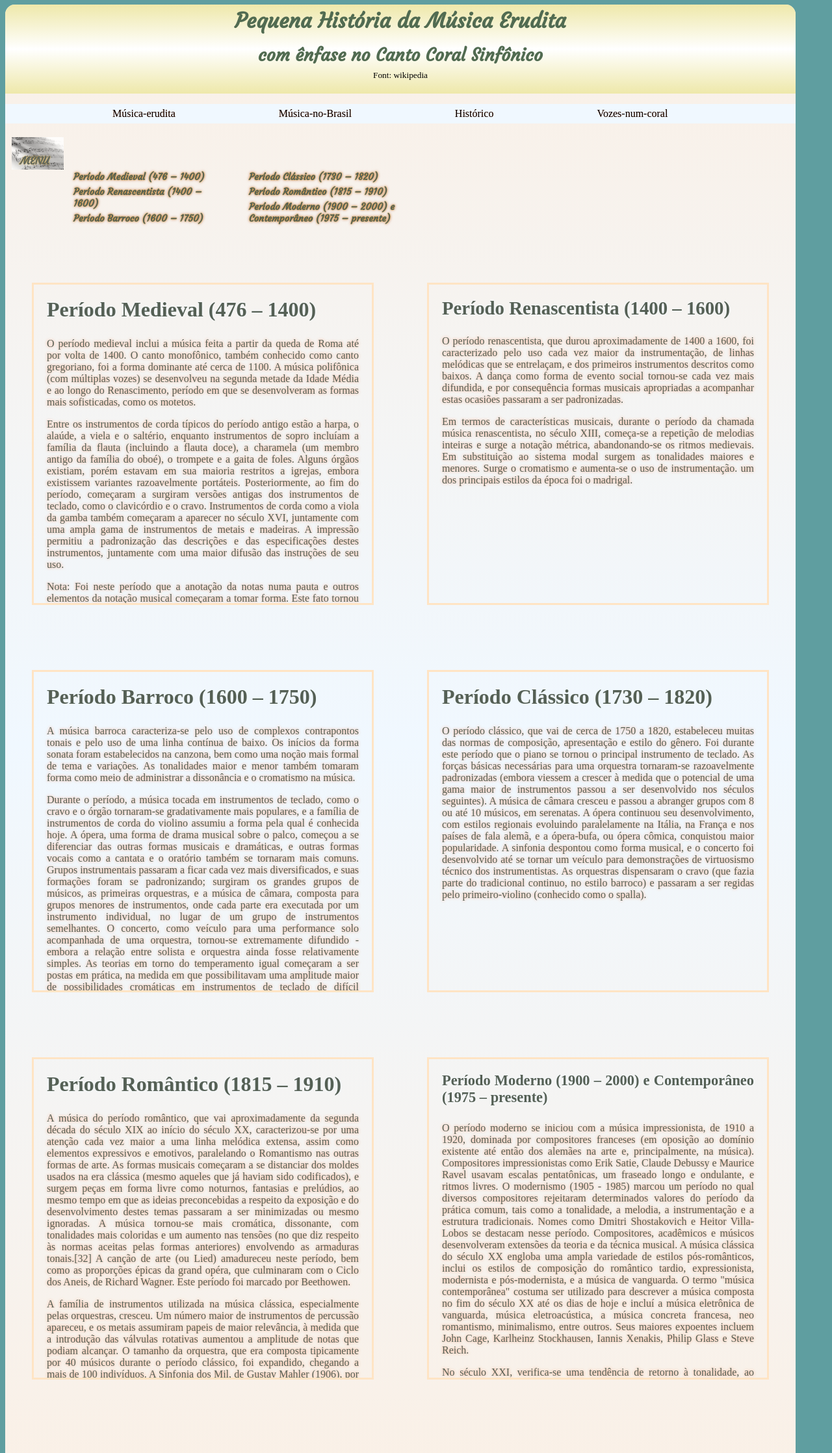
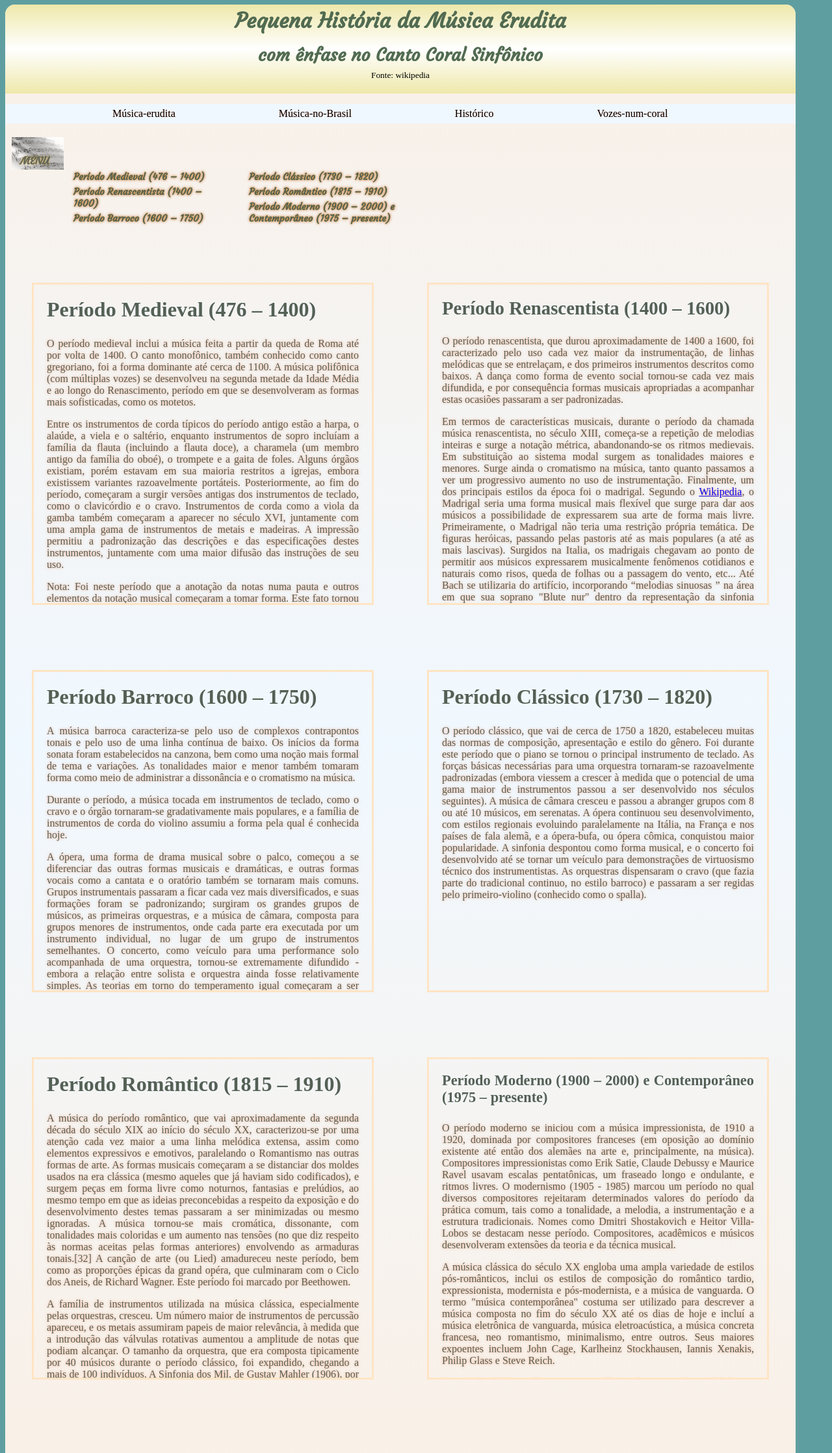
Before and after one commit to ahoymarcus/ahoymarcus.github.io, a plain HTML site: page coral-historico.html in a window 1280 px wide. Shown: the part 57-2293 px from the top of the page at 65% size. Drawn offline with nearby package versions, Linux system fonts and the light colour scheme; a web font is replaced by a local one.

Commit message:
Correções gerais, especialmente na pag de historico.

```diff
--- a/coral-historico.html
+++ b/coral-historico.html
@@ -61,7 +61,7 @@
 	<header>
 		<h1>Pequena História da Música Erudita</h1>
 		<h2>com ênfase no Canto Coral Sinfônico</h2>
-		<p><small>Font: wikipedia</small></p>
+		<p><small>Fonte: wikipedia</small></p>
 	</header>
 
 	<nav class="nav-principal">
@@ -96,18 +96,19 @@
 			<div class="periodo-medieval" id="periodo-medieval">
 			<h1>Período Medieval (476 – 1400)</h1>
 			<p>O período medieval inclui a música feita a partir da queda de Roma até por volta de 1400. O canto monofônico, também conhecido como canto gregoriano, foi a forma dominante até cerca de 1100. A música polifônica (com múltiplas vozes) se desenvolveu na segunda metade da Idade Média e ao longo do Renascimento, período em que se desenvolveram as formas mais sofisticadas, como os motetos.</p>
-			<p>Entre os instrumentos de corda típicos do período antigo estão a harpa, o alaúde, a viela e o saltério, enquanto instrumentos de sopro incluíam a família da flauta (incluindo a flauta doce), a charamela (um membro antigo da família do oboé), o trompete e a gaita de foles. Alguns órgãos existiam, porém estavam em sua maioria restritos a igrejas, embora existissem variantes razoavelmente portáteis. Posteriormente, ao fim do período, começaram a surgiram versões antigas dos instrumentos de teclado, como o clavicórdio e o cravo. Instrumentos de corda como a viola da gamba também começaram a aparecer no século XVI, juntamente com uma ampla gama de instrumentos de metais e madeiras. A impressão permitiu a padronização das descrições e das especificações destes instrumentos, juntamente com uma maior difusão das instruções de seu uso.</p>
+			<p>Entre os instrumentos de corda típicos do período antigo estão a harpa, o alaúde, a viela e o saltério, enquanto instrumentos de sopro incluíam a família da flauta (incluindo a flauta doce), a charamela (um membro antigo da família do oboé), o trompete e a gaita de foles. Alguns órgãos existiam, porém estavam em sua maioria restritos a igrejas, embora existissem variantes razoavelmente portáteis. Posteriormente, ao fim do período, começaram a surgir versões antigas dos instrumentos de teclado, como o clavicórdio e o cravo. Instrumentos de corda como a viola da gamba também começaram a aparecer no século XVI, juntamente com uma ampla gama de instrumentos de metais e madeiras. A impressão permitiu a padronização das descrições e das especificações destes instrumentos, juntamente com uma maior difusão das instruções de seu uso.</p>
 			<p>Nota: Foi neste período que a anotação da notas numa pauta e outros elementos da notação musical começaram a tomar forma. Este fato tornou possível a separação da composição de uma peça de música de sua transmissão; sem a música escrita, a transmissão era oral, e estava sujeita a mudanças cada vez que era retransmitida. Com uma partitura, uma obra musical podia ser executada em toda a sua integridade sem a necessidade da presença do compositor. A invenção da prensa de tipos móveis, no século XV, teve grandes consequências na conservação e transmissão da música feita a partir deste período.</p>
 		</div>
 		<div class="periodo-renascentista" id="periodo-renascentista">
 			<h1>Período Renascentista (1400 – 1600)</h1>
 			<p>O período renascentista, que durou aproximadamente de 1400 a 1600, foi caracterizado pelo uso cada vez maior da instrumentação, de linhas melódicas que se entrelaçam, e dos primeiros instrumentos descritos como baixos. A dança como forma de evento social tornou-se cada vez mais difundida, e por consequência formas musicais apropriadas a acompanhar estas ocasiões passaram a ser padronizadas.</p>
-			<p>Em termos de características musicais, durante o período da chamada música renascentista, no século XIII, começa-se a repetição de melodias inteiras e surge a notação métrica, abandonando-se os ritmos medievais. Em substituição ao sistema modal surgem as tonalidades maiores e menores. Surge o cromatismo e aumenta-se o uso de instrumentação. um dos principais estilos da época foi o madrigal.</p>
+			<p>Em termos de características musicais, durante o período da chamada música renascentista, no século XIII, começa-se a repetição de melodias inteiras e surge a notação métrica, abandonando-se os ritmos medievais. Em substituição ao sistema modal surgem as tonalidades maiores e menores. Surge ainda o cromatismo na música, tanto quanto passamos a ver um progressivo aumento no uso de instrumentação. Finalmente, um dos principais estilos da época foi o madrigal. Segundo o <a href="https://pt.wikipedia.org/wiki/Madrigal">Wikipedia</a>, o Madrigal seria uma forma musical mais flexível que surge para dar aos músicos a possibilidade de expressarem sua arte de forma mais livre. Primeiramente, o Madrigal não teria uma restrição própria temática. De figuras heróicas, passando pelas pastoris até as mais populares (a até as mais lascivas). Surgidos na Italia, os madrigais chegavam ao ponto de permitir aos músicos expressarem musicalmente fenômenos cotidianos e naturais como risos, queda de folhas ou a passagem do vento, etc... Até Bach se utilizaria do artifício, incorporando <q>melodias sinuosas </q> na área em que sua soprano "Blute nur" dentro da representação da sinfonia <cite>Paixão Segundo São Mateus</cite> apresenta a figura da serpente.</p>
 		</div>
 		<div class="periodo-barroco" id="periodo-barroco">
 			<h1>Período Barroco (1600 – 1750)</h1>
 			<p>A música barroca caracteriza-se pelo uso de complexos contrapontos tonais e pelo uso de uma linha contínua de baixo. Os inícios da forma sonata foram estabelecidos na canzona, bem como uma noção mais formal de tema e variações. As tonalidades maior e menor também tomaram forma como meio de administrar a dissonância e o cromatismo na música.</p>
-			<p>Durante o período, a música tocada em instrumentos de teclado, como o cravo e o órgão tornaram-se gradativamente mais populares, e a família de instrumentos de corda do violino assumiu a forma pela qual é conhecida hoje. A ópera, uma forma de drama musical sobre o palco, começou a se diferenciar das outras formas musicais e dramáticas, e outras formas vocais como a cantata e o oratório também se tornaram mais comuns. Grupos instrumentais passaram a ficar cada vez mais diversificados, e suas formações foram se padronizando; surgiram os grandes grupos de músicos, as primeiras orquestras, e a música de câmara, composta para grupos menores de instrumentos, onde cada parte era executada por um instrumento individual, no lugar de um grupo de instrumentos semelhantes. O concerto, como veículo para uma performance solo acompanhada de uma orquestra, tornou-se extremamente difundido - embora a relação entre solista e orquestra ainda fosse relativamente simples. As teorias em torno do temperamento igual começaram a ser postas em prática, na medida em que possibilitavam uma amplitude maior de possibilidades cromáticas em instrumentos de teclado de difícil afinação. O temperamento igual possibilitou, por exemplo, a composição do Cravo Bem Temperado, de Johann Sebastian Bach.</p>
+			<p>Durante o período, a música tocada em instrumentos de teclado, como o cravo e o órgão tornaram-se gradativamente mais populares, e a família de instrumentos de corda do violino assumiu a forma pela qual é conhecida hoje.</p>
+			<p>A ópera, uma forma de drama musical sobre o palco, começou a se diferenciar das outras formas musicais e dramáticas, e outras formas vocais como a cantata e o oratório também se tornaram mais comuns. Grupos instrumentais passaram a ficar cada vez mais diversificados, e suas formações foram se padronizando; surgiram os grandes grupos de músicos, as primeiras orquestras, e a música de câmara, composta para grupos menores de instrumentos, onde cada parte era executada por um instrumento individual, no lugar de um grupo de instrumentos semelhantes. O concerto, como veículo para uma performance solo acompanhada de uma orquestra, tornou-se extremamente difundido - embora a relação entre solista e orquestra ainda fosse relativamente simples. As teorias em torno do temperamento igual começaram a ser postas em prática, na medida em que possibilitavam uma amplitude maior de possibilidades cromáticas em instrumentos de teclado de difícil afinação. O temperamento igual possibilitou, por exemplo, a composição do Cravo Bem Temperado, de Johann Sebastian Bach.</p>
 		</div>
 		<div class="periodo-classico" id="periodo-classico">
 			<h1>Período Clássico (1730 – 1820)</h1>
@@ -120,7 +121,8 @@
 		</div>
 		<div class="secxx" id="secxx">
 			<h1>Período Moderno (1900 – 2000) e Contemporâneo (1975 – presente)</h1>
-			<p>O período moderno se iniciou com a música impressionista, de 1910 a 1920, dominada por compositores franceses (em oposição ao domínio existente até então dos alemães na arte e, principalmente, na música). Compositores impressionistas como Erik Satie, Claude Debussy e Maurice Ravel usavam escalas pentatônicas, um fraseado longo e ondulante, e ritmos livres. O modernismo (1905 - 1985) marcou um período no qual diversos compositores rejeitaram determinados valores do período da prática comum, tais como a tonalidade, a melodia, a instrumentação e a estrutura tradicionais. Nomes como Dmitri Shostakovich e Heitor Villa-Lobos se destacam nesse período. Compositores, acadêmicos e músicos desenvolveram extensões da teoria e da técnica musical. A música clássica do século XX engloba uma ampla variedade de estilos pós-românticos, inclui os estilos de composição do romântico tardio, expressionista, modernista e pós-modernista, e a música de vanguarda. O termo "música contemporânea" costuma ser utilizado para descrever a música composta no fim do século XX até os dias de hoje e incluí a música eletrônica de vanguarda, música eletroacústica, a música concreta francesa, neo romantismo, minimalismo, entre outros. Seus maiores expoentes incluem John Cage, Karlheinz Stockhausen, Iannis Xenakis, Philip Glass e Steve Reich.</p>
+			<p>O período moderno se iniciou com a música impressionista, de 1910 a 1920, dominada por compositores franceses (em oposição ao domínio existente até então dos alemães na arte e, principalmente, na música). Compositores impressionistas como Erik Satie, Claude Debussy e Maurice Ravel usavam escalas pentatônicas, um fraseado longo e ondulante, e ritmos livres. O modernismo (1905 - 1985) marcou um período no qual diversos compositores rejeitaram determinados valores do período da prática comum, tais como a tonalidade, a melodia, a instrumentação e a estrutura tradicionais. Nomes como Dmitri Shostakovich e Heitor Villa-Lobos se destacam nesse período. Compositores, acadêmicos e músicos desenvolveram extensões da teoria e da técnica musical.</p>
+			<p>A música clássica do século XX engloba uma ampla variedade de estilos pós-românticos, inclui os estilos de composição do romântico tardio, expressionista, modernista e pós-modernista, e a música de vanguarda. O termo "música contemporânea" costuma ser utilizado para descrever a música composta no fim do século XX até os dias de hoje e incluí a música eletrônica de vanguarda, música eletroacústica, a música concreta francesa, neo romantismo, minimalismo, entre outros. Seus maiores expoentes incluem John Cage, Karlheinz Stockhausen, Iannis Xenakis, Philip Glass e Steve Reich.</p>
 			<p>No século XXI, verifica-se uma tendência de retorno à tonalidade, ao mesmo tempo em que recursos surgidos no século XX continuam sendo aproveitados. Importantes compositores em atividade no século XXI são Krzysztof Penderecki, Arvo Pärt e Thomas Adès. Neste século destacam-se também compositoras mulheres, como Missy Mazzoli e Cheryl Frances-Road, além da menina-prodígio Alma Deutscher, nascida em 2005.</p>
 			<p>Nota: O prefixo neo- é utilizado para descrever uma obra feita no século XX ou contemporânea porém composta no estilo de um período anterior, como clássico ou romântico. O balé Pulcinella, de Stravinsky, por exemplo, é uma composição neoclássica porque é estilisticamente semelhante a obras do período clássico.</p>
 		</div>
--- a/sass/coral-brasilia-estilo.scss
+++ b/sass/coral-brasilia-estilo.scss
@@ -218,6 +218,7 @@ main {
 
 .captionlinks { color: black; text-decoration: none; }
 
+/*Tooltip*/
 .tooltip {
 	position: relative;
 	display: inline-block;
@@ -240,11 +241,14 @@ main {
 		position: absolute;
 		z-index: 1;
 		bottom: 140%;
+		/*posicionando o tooltip em rel ao texto de ref*/
 		left: 70%;
 		margin-left: -125px;
 		&::after {
+			/*Criando (com a prop border) um elemt seta*/
 			content: "";
 			position: absolute;
+			/*posicionando a seta em rel ao tooltip*/
 			top: 100%;
 			left: 50%;
 			margin-left: -5px;
```
Also changed, not shown: multimidia/chat-icon.png (added), multimidia/warning-icon.png (added).
